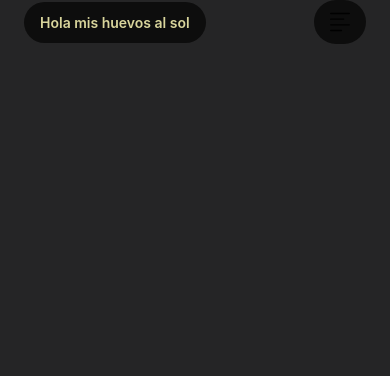
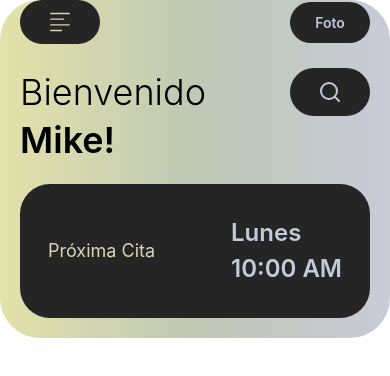
Before and after one commit to Perzi-MG/OtterlyFit, a React Native app: screen / in a window 390 px wide. Shown: the top 376 px of the page. Built offline with nearby package versions, Linux system fonts and the light colour scheme.

Commit message:
feat: Main Card Update

```diff
--- /dev/null
+++ b/Components/Card.tsx
@@ -0,0 +1,13 @@
+import { View, Text } from "react-native";
+
+export default function Card() {
+    return (
+        <View className="w-full bg-brandGray rounded-[30px] flex-1 justify-between items-center flex-row p-7">
+            <Text className="text-lg text-lightBeige">Próxima Cita</Text>
+            <View className="flex flex-col gap-1">
+                <Text className="text-lightBlue font-semibold text-2xl">Lunes</Text>
+                <Text className="text-lightBlue font-semibold text-2xl">10:00 AM</Text>
+            </View>
+        </View>
+    )
+}
--- a/Components/Loggin.tsx
+++ b/Components/Loggin.tsx
@@ -2,7 +2,7 @@
 import { View, Image } from 'react-native';
 import { TextInput, Button, Text, Card, useTheme, IconButton } from 'react-native-paper';
 import { signInWithEmailAndPassword, createUserWithEmailAndPassword } from 'firebase/auth';
-import { auth } from '../Components/firebase'; // Asegúrate de que la ruta sea correcta
+import { auth } from '../components/firebase'; // Asegúrate de que la ruta sea correcta
 import type { NativeStackNavigationProp } from '@react-navigation/native-stack';
 
 type RootStackParamList = {
--- a/Components/LogginPage.tsx
+++ b/Components/LogginPage.tsx
@@ -1,5 +1,5 @@
 import { Text, View, Alert } from 'react-native';
-import { OptionsSVG } from '.././assets/options';
+import { OptionsSVG } from '../assets/Icons/options';
 import { SafeAreaProvider } from 'react-native-safe-area-context';
 import { signOut } from 'firebase/auth';
 import { auth } from '../components/firebase'; // Ajusta la ruta según tu estructura
--- a/Components/Main.tsx
+++ b/Components/Main.tsx
@@ -1,21 +1,15 @@
-import { Text, View } from 'react-native';
+import { Image, Text, View } from 'react-native';
 import { RoundedButton } from '.././components/RoundedButton';
-import { OptionsSVG } from '.././assets/options';
+import { OptionsSVG } from '../assets/Icons/options';
 import { SafeAreaProvider } from 'react-native-safe-area-context';
+import { colors } from '../assets/colors';
+import { SearchIcon } from '../assets/Icons/search';
+import MainCard from './MainCard';
 
 export default function Main() {
     return (
-        <SafeAreaProvider>
-            <View className='flex-1 flex-col bg-brandGray gap-5'>
-                <View className='flex flex-row justify-between items-center px-6 pt-safe'>
-                    <RoundedButton>
-                        <Text className="text-beige font-semibold">Hola mis huevos al sol</Text>
-                    </RoundedButton>
-                    <RoundedButton>
-                        <OptionsSVG width={20} height={20}/>
-                    </RoundedButton>
-                </View>
-            </View>
+        <SafeAreaProvider className=''>
+            <MainCard/>
         </SafeAreaProvider>
     );
 }
--- /dev/null
+++ b/Components/MainCard.tsx
@@ -0,0 +1,41 @@
+import { Text, View, Image } from "react-native";
+import { RoundedButton } from "./RoundedButton";
+import { OptionsSVG } from "../assets/Icons/options";
+import { SearchIcon } from "../assets/Icons/search";
+import { colors } from "../assets/colors";
+import Card from "./Card";
+import { LinearGradient } from "expo-linear-gradient";
+
+export default function MainCard() {
+    return (
+        <View className="rounded-[40px] h-[40%] w-full overflow-hidden">
+            <LinearGradient
+                colors={['#E3E2A9', '#BFC8B5', '#C9CBD7']}
+                start={{ x: 0, y: 0 }}
+                end={{ x: 1, y: 0 }}
+                style={{ flex: 1, paddingHorizontal: 20, paddingBottom: 20 }}
+            >
+                <View className='flex-1 flex-col gap-6 z-20'>
+                    <View className='flex flex-row justify-between items-center pt-safe'>
+                        <RoundedButton>
+                            <OptionsSVG width={20} height={20} color={colors.lightBeige} />
+                        </RoundedButton>
+                        <RoundedButton>
+                            <Text className="text-lightBlue font-semibold">Foto</Text>
+                        </RoundedButton>
+                    </View>
+                    <View className='flex flex-row justify-between items-center'>
+                        <Text className='text-4xl font-light'>
+                            Bienvenido
+                        </Text>
+                        <RoundedButton>
+                            <SearchIcon width={24} height={24} color={colors.lightBlue} />
+                        </RoundedButton>
+                    </View>
+                    <Text className='text-4xl font-semibold -mt-5'>Mike!</Text>
+                    <Card />
+                </View>
+            </LinearGradient>
+        </View>
+    )
+}
--- a/Components/RoundedButton.tsx
+++ b/Components/RoundedButton.tsx
@@ -3,7 +3,7 @@
 
 export function RoundedButton({ children }: React.PropsWithChildren<{}>) {
     return (
-        <Pressable className="bg-brandBlack px-4 py-3 rounded-3xl max-w-30 items-center justify-center">
+        <Pressable className="bg-brandGray px-4 py-3 rounded-3xl min-w-20 max-w-32 max-h-12 items-center justify-center flex">
             {children}
         </Pressable>
     )
--- /dev/null
+++ b/assets/Icons/search.tsx
@@ -0,0 +1,21 @@
+import Svg, { Path, Circle } from "react-native-svg"
+import type { SvgProps } from "react-native-svg";
+interface OptionsSVGProps extends SvgProps {}
+
+
+export const SearchIcon = (props: OptionsSVGProps) => (
+  <Svg
+    width={20}
+    height={20}
+    fill="none"
+    stroke="currentColor"
+    strokeLinecap="round"
+    strokeLinejoin="round"
+    strokeWidth={2}
+    className="lucide lucide-search-icon lucide-search"
+    {...props}
+  >
+    <Path d="m21 21-4.34-4.34" />
+    <Circle cx={11} cy={11} r={8} />
+  </Svg>
+)
--- /dev/null
+++ b/assets/colors.ts
@@ -0,0 +1,7 @@
+export const colors = {
+    brandGray: "#252526",
+    brandBlack: "#0D0D0D",
+    lightBlue: "#C5C8D9",
+    beige: "#D9D59C",
+    lightBeige: "#D8D9B4"
+}
--- a/package.json
+++ b/package.json
@@ -12,6 +12,7 @@
     "@react-navigation/native-stack": "^7.3.25",
     "expo": "~53.0.20",
     "expo-constants": "~17.1.7",
+    "expo-linear-gradient": "^14.1.5",
     "expo-linking": "~7.1.7",
     "expo-router": "~5.1.4",
     "expo-status-bar": "~2.2.3",
```
Also changed, not shown: app/index.tsx (+5 -2 lines), assets/Blur_Background.png (added), assets/Icons/options.tsx (renamed from assets/options.tsx), 1 other file (tests, documents, lock files or other folders).
